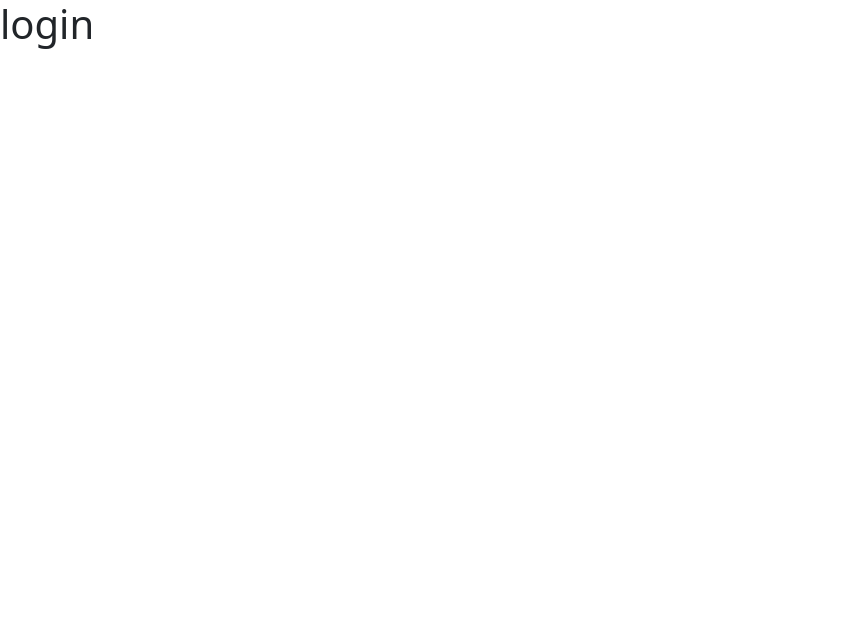
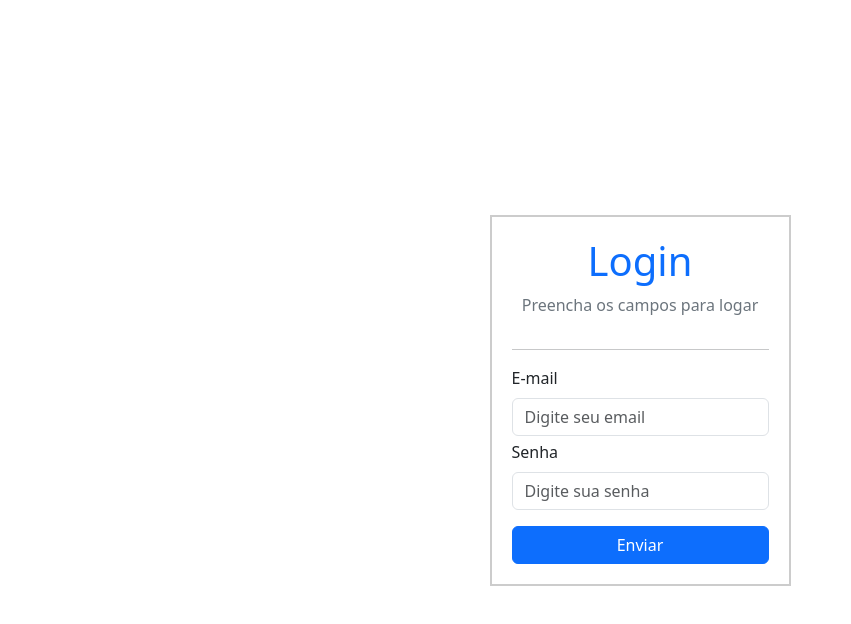
Before and after one commit to Ryan1590/PainelAmericano, a React (Vite) app: page / in a window 1280 px wide. Shown: the top 624 px of the page, without its empty margins (0-851 px from the left). Built offline with nearby package versions, Linux system fonts and the light colour scheme.

Commit message:
Tela de login

```diff
--- a/src/pages/Login/index.tsx
+++ b/src/pages/Login/index.tsx
@@ -1,5 +1,43 @@
+import { SyntheticEvent, useRef } from 'react'
+import styles from './styles.module.css'
+
 export default function Login() {
+
+
+//const refForm = useRef<any>();
+const refForm = useRef<HTMLFormElement>(null);
+
+const submitForm = (event:SyntheticEvent) => { // SyntheticEvent serve para saber o que tem dentro de event exemplo: event. // mostra as opções
+    event.preventDefault(); // não permite com que o nosso evento do onSubimit de reload
+    console.log("enviou formulario");
+}
+
     return (
-        <h1>login</h1>
+        <div className={styles.main}>
+            <div className={styles.border}>
+                <div className='d-flex flex-column align-items-center'>
+                    <h1 className='text-primary'>Login</h1>
+                    <p className='text-secondary'>Preencha os campos para logar</p>
+                </div>
+                <hr />
+                <form className='needs-validation align-items-center' noValidate onSubmit={submitForm} ref={refForm}>
+
+                    <div className='col-md-12'>
+                        <label htmlFor="email" className='form-label'>E-mail</label>
+                        <input type="email" className='form-control' placeholder='Digite seu email' name="email" id='email' required/>
+                    </div>
+                    <div className='col-md-12 mt-1'>
+                        <label htmlFor="senha" className='form-label'>Senha</label>
+                        <input type="password" className='form-control' name="senha" id="senha" placeholder='Digite sua senha' required />
+                    </div>
+                    <div className='invalid-feedback'>
+                        por favor digite sua senha
+                    </div>
+                    <div className='col-md-12 mt-3'>
+                        <button className='btn btn-primary w-100' type='submit' id='botao'>Enviar</button>
+                    </div>
+                </form>
+            </div>
+        </div>
     )
 }
```
